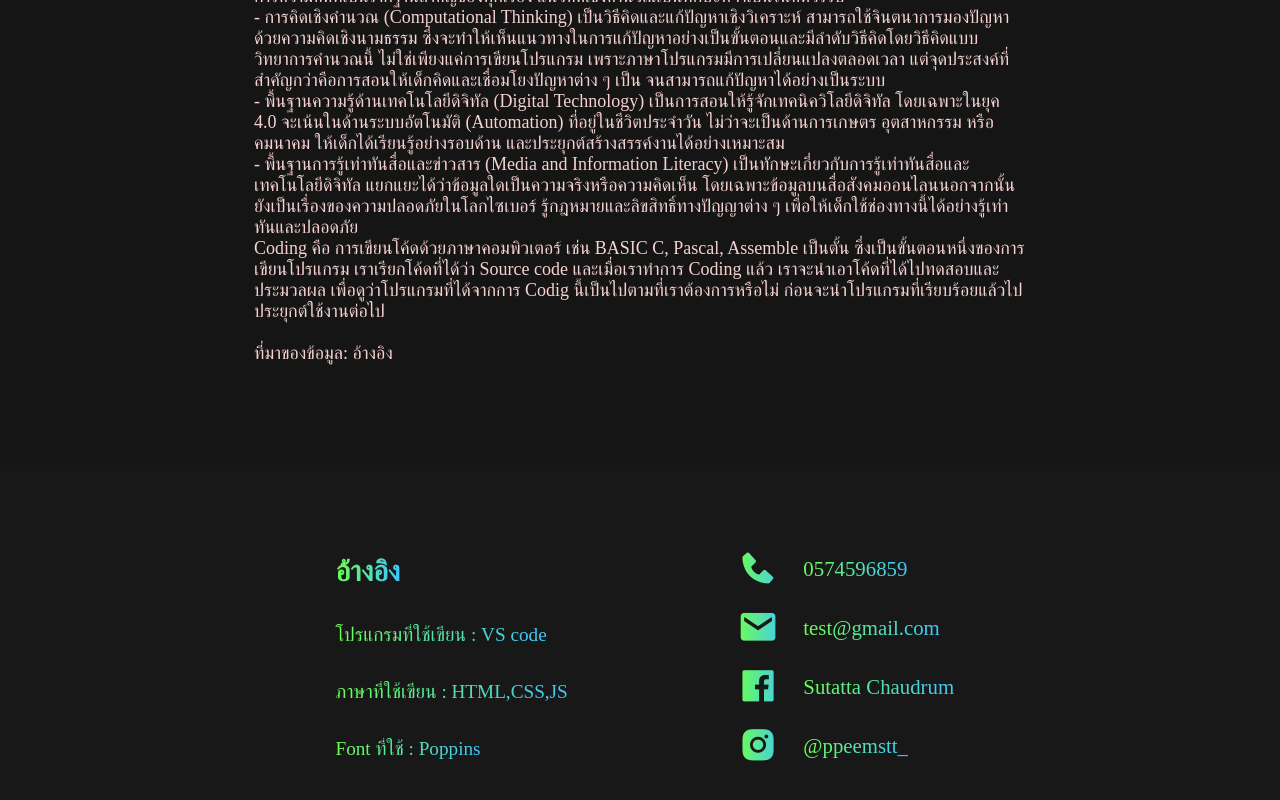
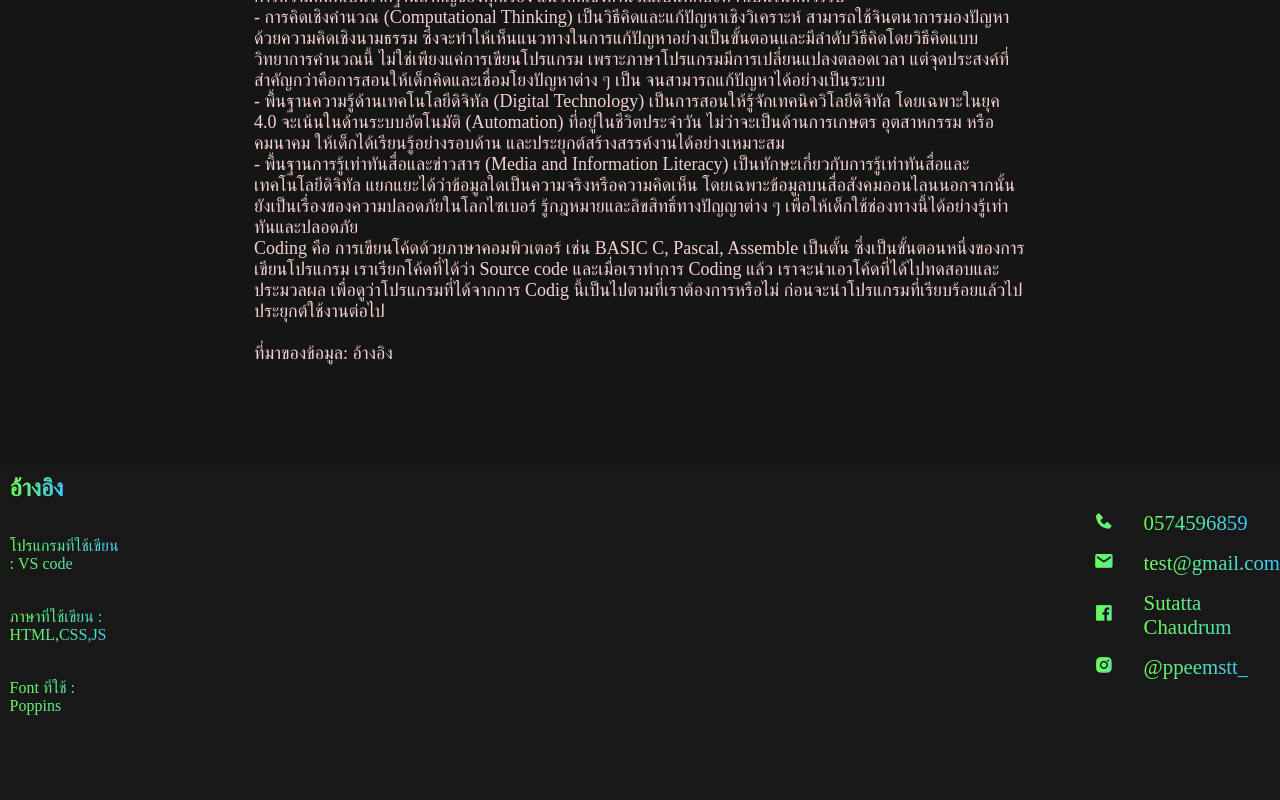
Before and after one commit to ZmosZ/Web, a plain HTML site: page index.html in a window 1280 px wide. Shown: the part 5031-5831 px from the top of the page. After the commit the page ends 5756 px from the top, so only its background shows below. Drawn offline with nearby package versions, Linux system fonts and the light colour scheme.

Commit message:
Add files via upload

```diff
--- a/style.css
+++ b/style.css
@@ -282,11 +282,11 @@ footer{
     display: flex;
     align-items: center;
     justify-content: center;
-    gap: 10em;
+    gap: 60em;
     bottom: 0;
     background-color: var(--background);
     width: 100%;
-    padding: 5em 15%;
+
 }
 .col-left{
     display: flex;
@@ -300,15 +300,15 @@ footer{
 .col-box{
     display: flex;
     align-items: center;
-    gap: 1em;
+    /* gap: 1em; */
 }
 .col-box i{
-    font-size: 2em;
+    font-size: 1em;
     height: 10px;
     width: 50px;
 }
 .col-box span{
-    font-size: 1.2em;
+    font-size: 1em;
 }
 .col-right{
     display: flex;
```
